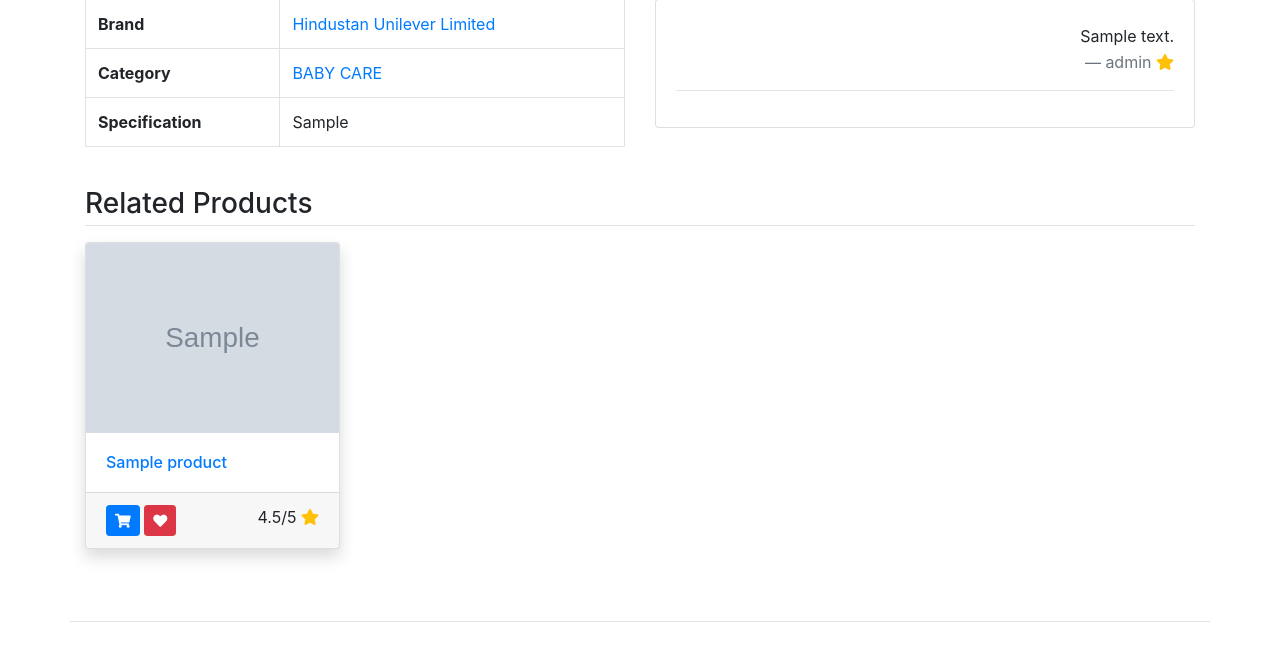
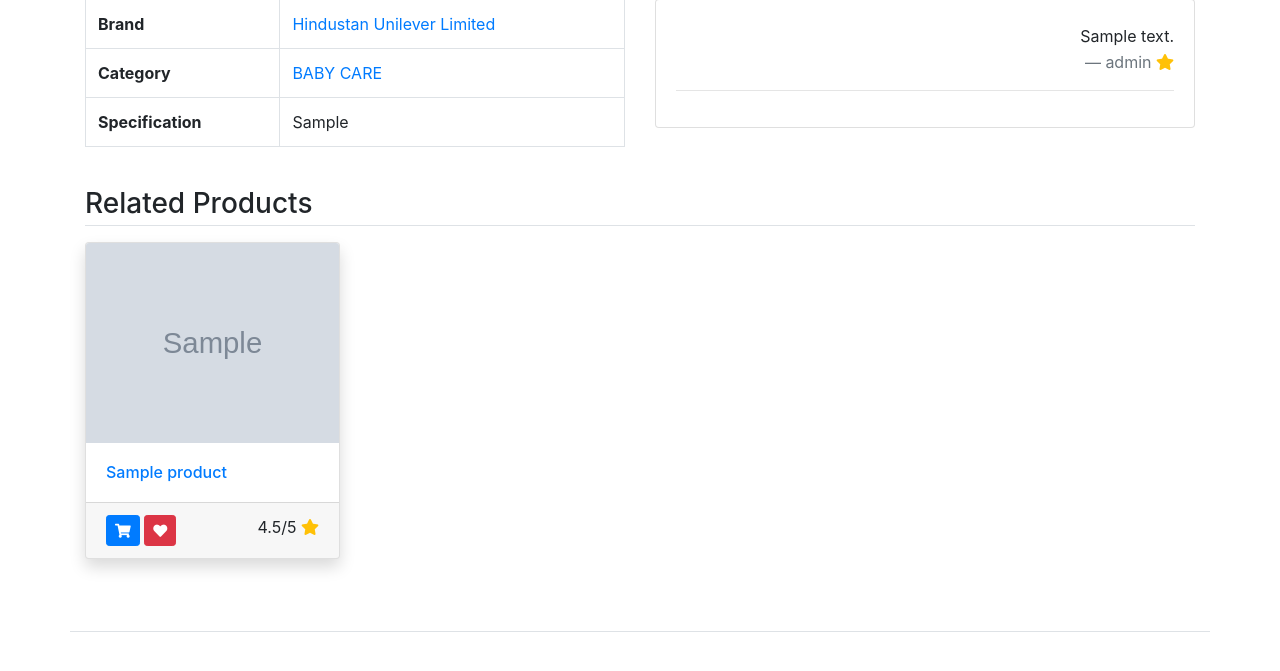
Before and after one commit to shivt2605/bottleShop, a Django app: template main/templates/product_detail.html in a window 1280 px wide. Shown: the part 573-1244 px from the top of the page. Run offline with Django 4.2, Linux system fonts and the light colour scheme; data comes from the database, SQL or seed files in the repository; tables that the repository leaves empty hold one stand-in row (values such as "Sample post"); the template is opened without the code that fills it: values that come from a table or form of the project are taken from there, most other values are stand-ins (such as "Sample title", 1, 10 or a date in 2020); grey boxes marked "Sample" are stand-in pictures; parts of the project's set-up code (start-up, migrations or seed data) failed here and were passed over; some libraries are stand-ins or nearby versions.

Commit message:
all code

```diff
--- a/main/templates/product_detail.html
+++ b/main/templates/product_detail.html
@@ -87,7 +87,7 @@
 	        </button>
 	      </div>
 	      <div class="modal-body">
-	      	<form method="post" id="addForm" action="">
+	      	<form method="post" id="addForm" action="{% url 'save-review' data.id %}">
 	      		{% csrf_token %}
 		      	<table class="table table-bordered">
 		      		{{reviewForm.as_table}}
@@ -137,7 +137,7 @@
 		{% for product in related %}
 		<div class="col-lg-3 col-sm-4 mb-4">
 			<div class="card shadow">
-			  <a href="/product/{{product.slug}}/{{product.id}}"><img src="/media/{{product.productattribute_set.first.image}}" class="card-img-top" alt="{{product.title}}"></a>
+			  <a href="/product/{{product.slug}}/{{product.id}}"><img src="/media/{{product.productattribute_set.first.image}}" style="height: 200px;" class="card-img-top" alt="{{product.title}}"></a>
 			  <div class="card-body">
 			    <h6 class="card-text"><a href="/product/{{product.slug}}/{{product.id}}">{{product.title}}</a></h6>
 			  </div>
```
